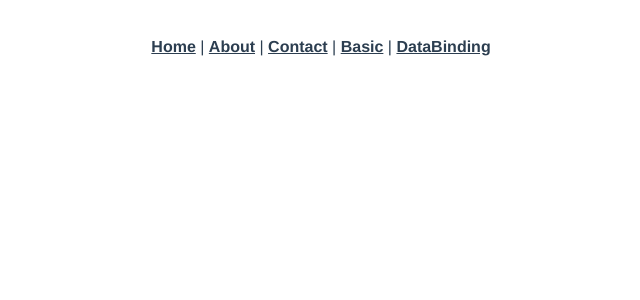
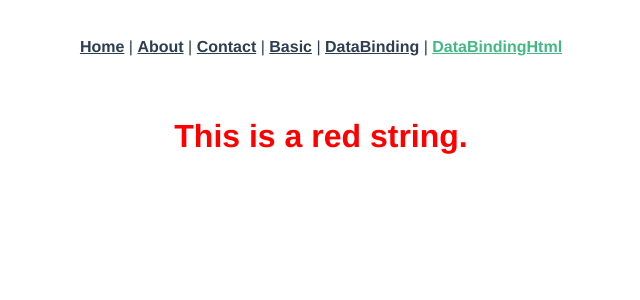
Before and after one commit to boxkwon/portfolio, a Vue app: page /databindinghtml in a window 1280 px wide. Shown: the top 300 px of the page, without its empty margins (319-959 px from the left). Built offline with nearby package versions, Linux system fonts and the light colour scheme.

Commit message:
- raw(원시) HTML 데이터 바인딩 -> DataBindingHtml.vue 추가 - router/index.js -> routes 추가 - App.vue -> router-link 연결

```diff
--- a/src/App.vue
+++ b/src/App.vue
@@ -4,7 +4,9 @@
     <router-link to="/about">About</router-link> |
     <router-link to="/contact">Contact</router-link> |
     <router-link to="/basic">Basic</router-link> |
-    <router-link to="/databinding">DataBinding</router-link>
+    <router-link to="/databinding">DataBinding</router-link> |
+    <router-link to="/databindinghtml">DataBindingHtml</router-link>
+
   </div>
   <router-view/>
 </template>
--- a/src/router/index.js
+++ b/src/router/index.js
@@ -30,18 +30,17 @@ const routes = [
   {
     path: '/basic',
     name: 'Basic',
-    // route level code-splitting
-    // this generates a separate chunk (about.[hash].js) for this route
-    // which is lazy-loaded when the route is visited.
     component: () => import(/* webpackChunkName: "basic" */ '../views/Basic.vue')
   },
   {
     path: '/databinding',
     name: 'DataBinding',
-    // route level code-splitting
-    // this generates a separate chunk (about.[hash].js) for this route
-    // which is lazy-loaded when the route is visited.
     component: () => import(/* webpackChunkName: "databinding" */ '../views/DataBinding.vue')
+  },
+  {
+    path: '/databindinghtml',
+    name: 'DataBindingHtml',
+    component: () => import(/* webpackChunkName: "databindinghtml" */ '../views/DataBindingHtml.vue')
   },
 ]
 
--- /dev/null
+++ b/src/views/DataBindingHtml.vue
@@ -0,0 +1,21 @@
+<template>
+    <h1 v-html="htmlString"></h1>
+</template>
+<script>
+export default {
+    name: '',
+    components: {},
+    data() {
+        return {
+            htmlString: '<p style="color:red;">This is a red string.</p>'
+        };
+    },
+    setup() {},
+    created() {},
+    mounted() {},
+    unmounted() {},
+    methods: {},
+}
+</script>
+<style scoped>
+</style>
```
Also changed, not shown: 10 other files (tests, documents, lock files or other folders).
